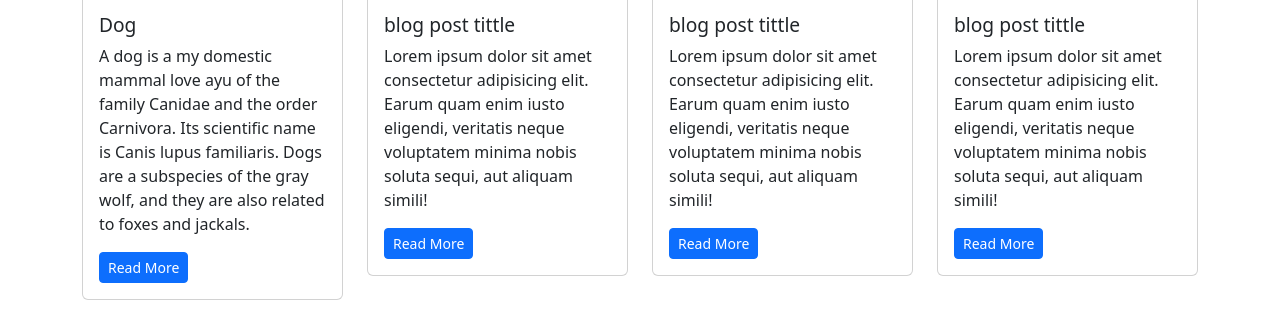
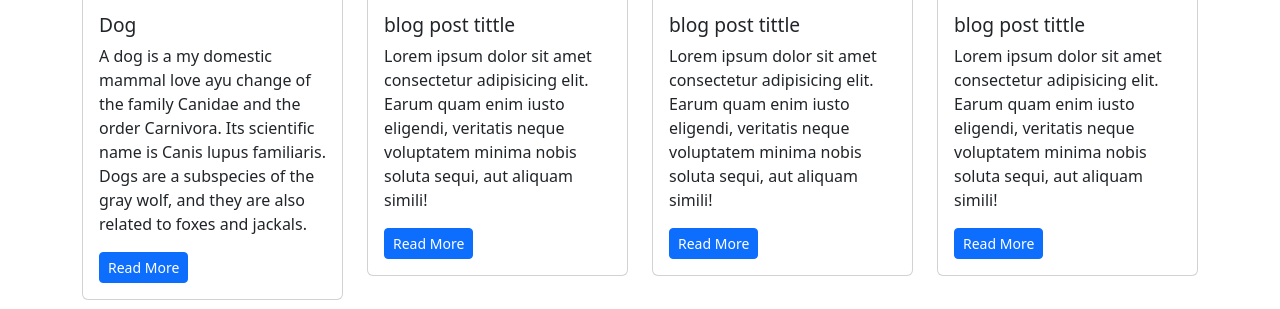
Before and after one commit to manishaa7/Blog-1, a plain HTML site: page index.html in a window 1280 px wide. Shown: the part 796-1105 px from the top of the page. Drawn offline with nearby package versions, Linux system fonts and the light colour scheme.

Commit message:
Update index.html

```diff
--- a/index.html
+++ b/index.html
@@ -85,7 +85,7 @@
                 Dog
 
                </h3>
-               <p class="card-text">A dog is a my domestic mammal love ayu of the family Canidae and the order Carnivora. Its scientific name is Canis lupus familiaris. Dogs are a subspecies of the gray wolf, and they are also related to foxes and jackals. </p>
+               <p class="card-text">A dog is a my domestic mammal  love ayu change   of the family Canidae and the order Carnivora. Its scientific name is Canis lupus familiaris. Dogs are a subspecies of the gray wolf, and they are also related to foxes and jackals. </p>
              <a href="#" class="btn btn-sm btn-primary">Read More</a>
 
               </div>
```
